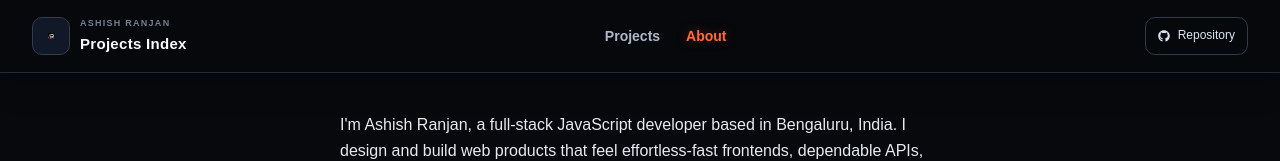
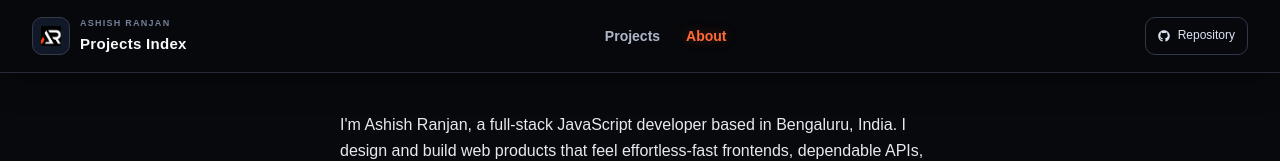
Before and after one commit to a2rp/projects, a React (Vite) app: page /projects/about in a window 1280 px wide. Shown: the top 161 px of the page. Built offline with nearby package versions, Linux system fonts and the light colour scheme; a web font is replaced by a local one.

Commit message:
Set header logo padding to 8px

```diff
--- a/src/components/header/style.module.css
+++ b/src/components/header/style.module.css
@@ -35,7 +35,7 @@
 .brandLink img {
     width: 38px;
     height: 38px;
-    padding: 15px;
+    padding: 8px;
     border-radius: 10px;
     background: #111827;
     object-fit: cover;
```
